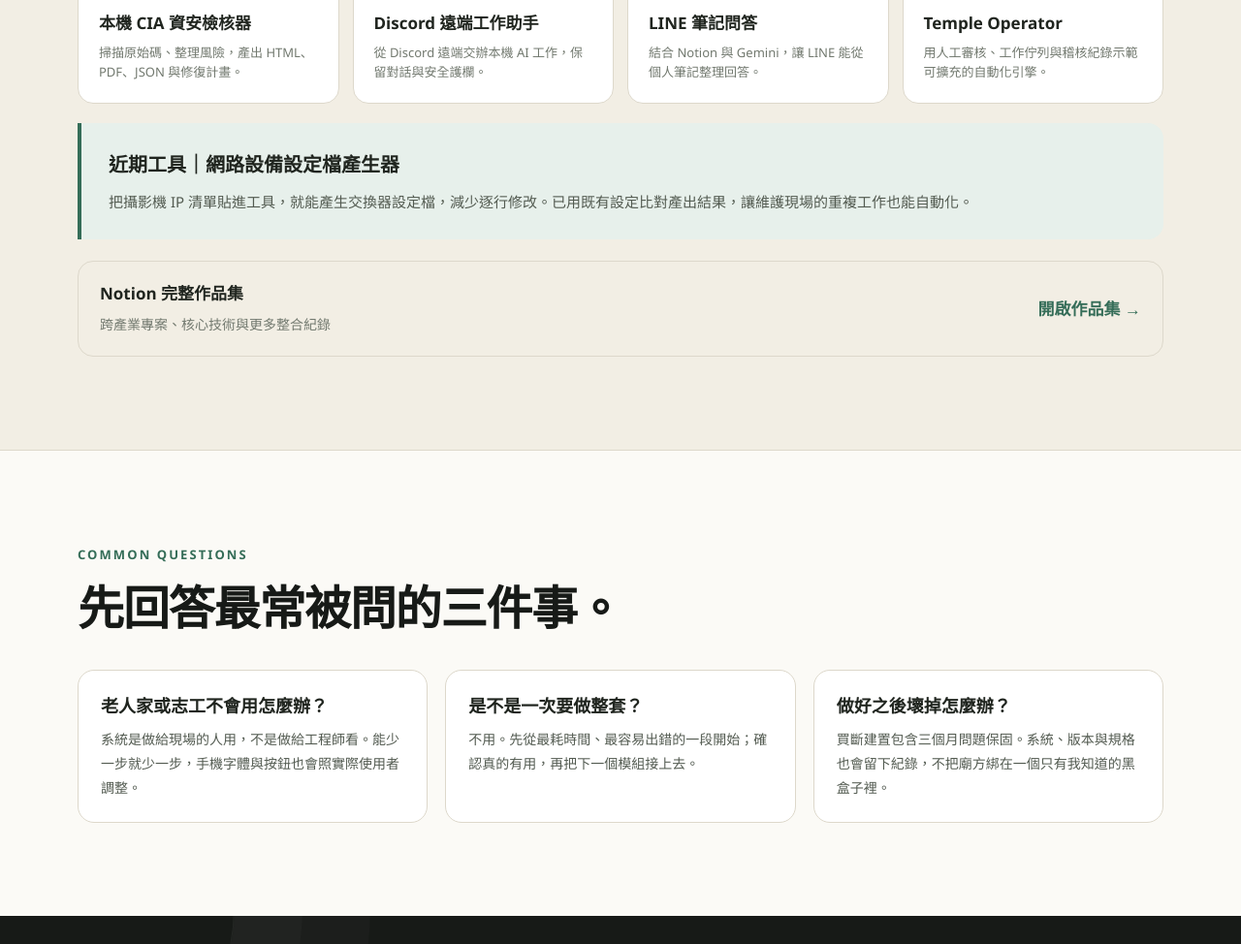
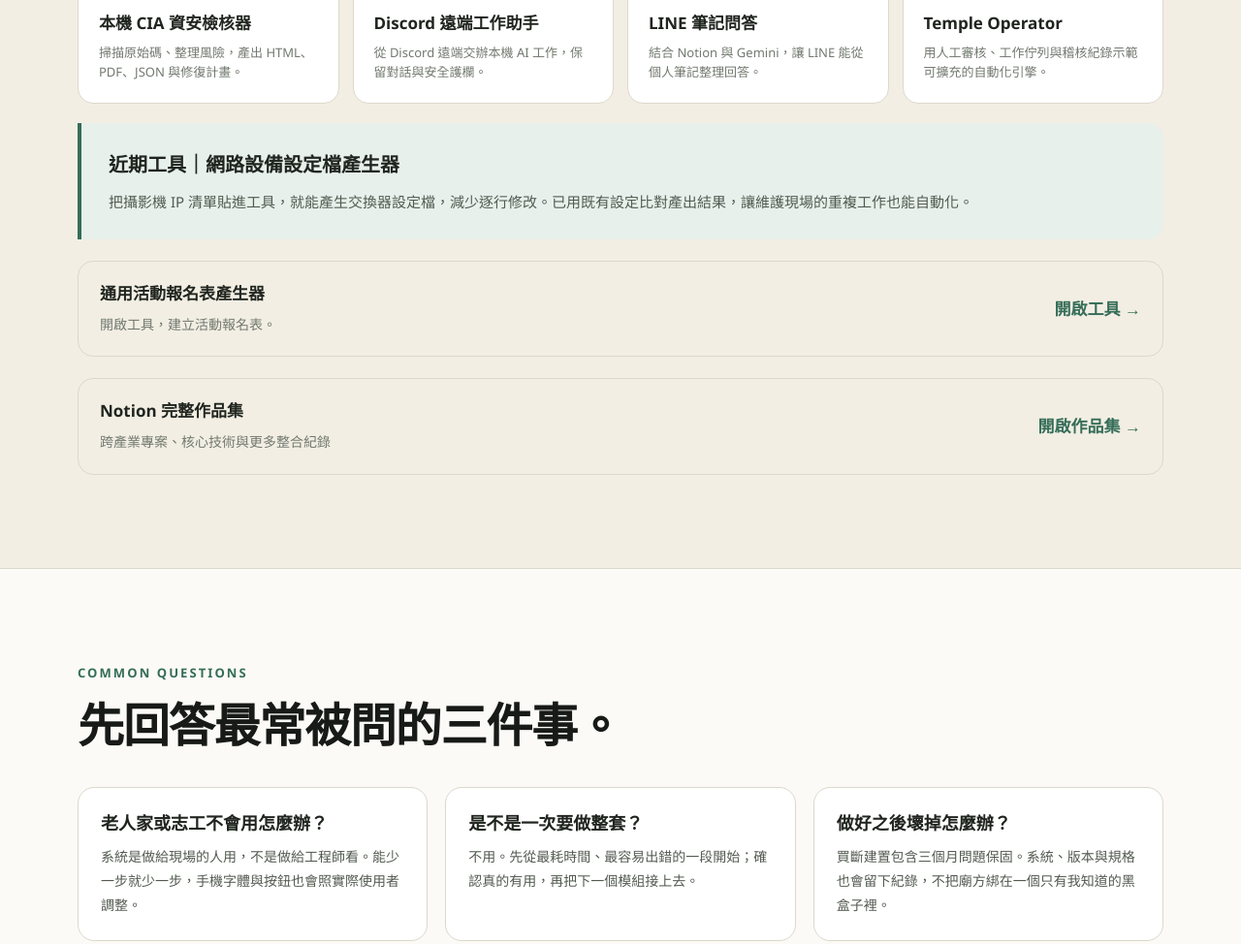
Before and after one commit to andesnice/temple-digital, a plain HTML site: page index.html in a window 1280 px wide. Shown: the part 6657-7631 px from the top of the page at 97% size. Drawn offline with Linux system fonts and the light colour scheme.

Commit message:
Share activity form generator on personal site

```diff
--- a/index.html
+++ b/index.html
@@ -88,7 +88,7 @@
 
   <section id="service"><div class="wrap"><div class="section-head"><div><div class="eyebrow">Service</div><h2>先買斷建置，安心用過再說。</h2></div><p class="lead">宮廟的經費要能向委員會交代，資料也不該因為某一天我不做了就消失。</p></div><div class="service-box"><div class="service-main"><h3>模組化買斷建置</h3><div class="price">NT$30,000 <small>起</small></div><p>可以先從最痛的一塊開始：報名、後台、報表、通知或內部管理，再依實際使用狀況增加模組。</p><div class="include-grid"><div class="include"><h4>建置包含</h4><ul><li>需求與流程整理</li><li>系統建置與部署</li><li>基本操作說明</li><li>三個月問題保固</li></ul></div><div class="include no"><h4>另案評估</h4><ul><li>新增完整模組</li><li>既有架構大改</li><li>大量資料遷移</li><li>第三方服務費用</li></ul></div></div></div><div class="warranty"><div class="big">3 <small>個月</small></div><h3>有問題都算我的。</h3><p>建置完成後不是立刻斷線。三個月內既有功能出現問題，我會處理；到期前也會再確認一次使用狀況。</p></div></div></div></section>
 
-  <section class="alt" id="lab"><div class="wrap"><div class="eyebrow">Tools &amp; experiments</div><h2>宮廟之外，我也持續做工具。</h2><p class="lead">這些實驗不搶主線，但它們讓我更知道怎麼把 AI、自動化與安全帶回實際工作。</p><div class="lab-grid"><article class="lab-card"><span class="lab-tag">SECURITY</span><h3>本機 CIA 資安檢核器</h3><p>掃描原始碼、整理風險，產出 HTML、PDF、JSON 與修復計畫。</p></article><article class="lab-card"><span class="lab-tag">AI ASSISTANT</span><h3>Discord 遠端工作助手</h3><p>從 Discord 遠端交辦本機 AI 工作，保留對話與安全護欄。</p></article><article class="lab-card"><span class="lab-tag">KNOWLEDGE</span><h3>LINE 筆記問答</h3><p>結合 Notion 與 Gemini，讓 LINE 能從個人筆記整理回答。</p></article><article class="lab-card"><span class="lab-tag">OPEN SOURCE</span><h3>Temple Operator</h3><p>用人工審核、工作佇列與稽核紀錄示範可擴充的自動化引擎。</p></article></div><article class="lab-highlight"><h3>近期工具｜網路設備設定檔產生器</h3><p>把攝影機 IP 清單貼進工具，就能產生交換器設定檔，減少逐行修改。已用既有設定比對產出結果，讓維護現場的重複工作也能自動化。</p></article><a class="notion-link" href="https://andesnice.notion.site/Notion-LINE-N8N-GAS-33d8db83bd938149a4d6fd845232f8ef" target="_blank" rel="noopener"><div><b>Notion 完整作品集</b><span>跨產業專案、核心技術與更多整合紀錄</span></div><strong>開啟作品集 →</strong></a></div></section>
+  <section class="alt" id="lab"><div class="wrap"><div class="eyebrow">Tools &amp; experiments</div><h2>宮廟之外，我也持續做工具。</h2><p class="lead">這些實驗不搶主線，但它們讓我更知道怎麼把 AI、自動化與安全帶回實際工作。</p><div class="lab-grid"><article class="lab-card"><span class="lab-tag">SECURITY</span><h3>本機 CIA 資安檢核器</h3><p>掃描原始碼、整理風險，產出 HTML、PDF、JSON 與修復計畫。</p></article><article class="lab-card"><span class="lab-tag">AI ASSISTANT</span><h3>Discord 遠端工作助手</h3><p>從 Discord 遠端交辦本機 AI 工作，保留對話與安全護欄。</p></article><article class="lab-card"><span class="lab-tag">KNOWLEDGE</span><h3>LINE 筆記問答</h3><p>結合 Notion 與 Gemini，讓 LINE 能從個人筆記整理回答。</p></article><article class="lab-card"><span class="lab-tag">OPEN SOURCE</span><h3>Temple Operator</h3><p>用人工審核、工作佇列與稽核紀錄示範可擴充的自動化引擎。</p></article></div><article class="lab-highlight"><h3>近期工具｜網路設備設定檔產生器</h3><p>把攝影機 IP 清單貼進工具，就能產生交換器設定檔，減少逐行修改。已用既有設定比對產出結果，讓維護現場的重複工作也能自動化。</p></article><a class="notion-link" href="https://script.google.com/macros/s/AKfycbx9UMfie4J0KNXudOD0yyEjmdkVT8c7T1MsYs0D--EVc0mjW2sP9P3ZzaApy11cPhmK2Q/exec" target="_blank" rel="noopener noreferrer"><div><b>通用活動報名表產生器</b><span>開啟工具，建立活動報名表。</span></div><strong>開啟工具 →</strong></a><a class="notion-link" href="https://andesnice.notion.site/Notion-LINE-N8N-GAS-33d8db83bd938149a4d6fd845232f8ef" target="_blank" rel="noopener"><div><b>Notion 完整作品集</b><span>跨產業專案、核心技術與更多整合紀錄</span></div><strong>開啟作品集 →</strong></a></div></section>
 
   <section id="faq"><div class="wrap"><div class="eyebrow">Common questions</div><h2>先回答最常被問的三件事。</h2><div class="faq-grid"><article class="faq"><h3>老人家或志工不會用怎麼辦？</h3><p>系統是做給現場的人用，不是做給工程師看。能少一步就少一步，手機字體與按鈕也會照實際使用者調整。</p></article><article class="faq"><h3>是不是一次要做整套？</h3><p>不用。先從最耗時間、最容易出錯的一段開始；確認真的有用，再把下一個模組接上去。</p></article><article class="faq"><h3>做好之後壞掉怎麼辦？</h3><p>買斷建置包含三個月問題保固。系統、版本與規格也會留下紀錄，不把廟方綁在一個只有我知道的黑盒子裡。</p></article></div></div></section>
 
```
Also changed, not shown: 1 other file.
